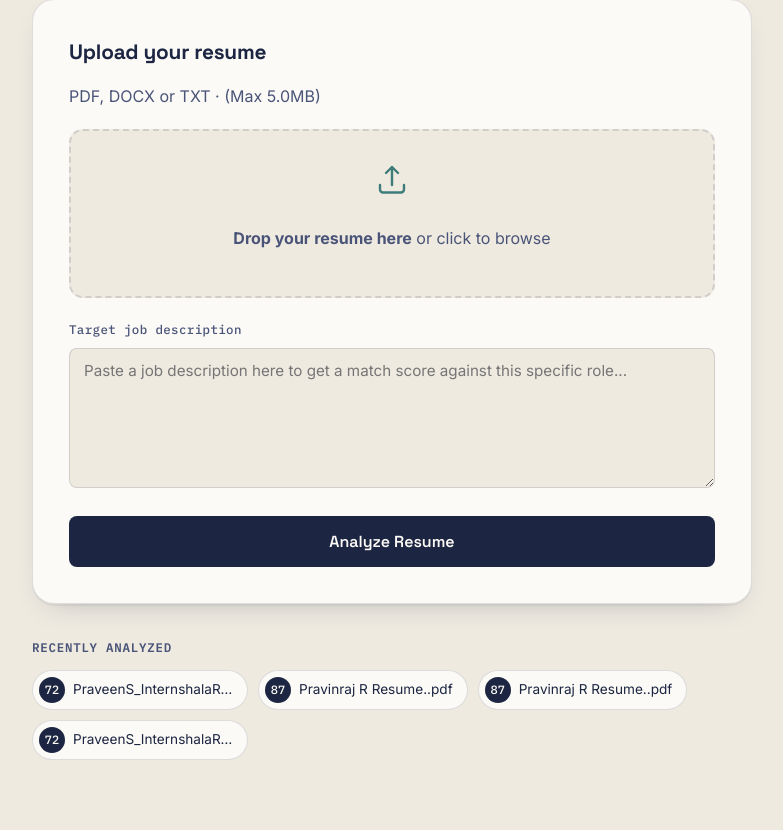
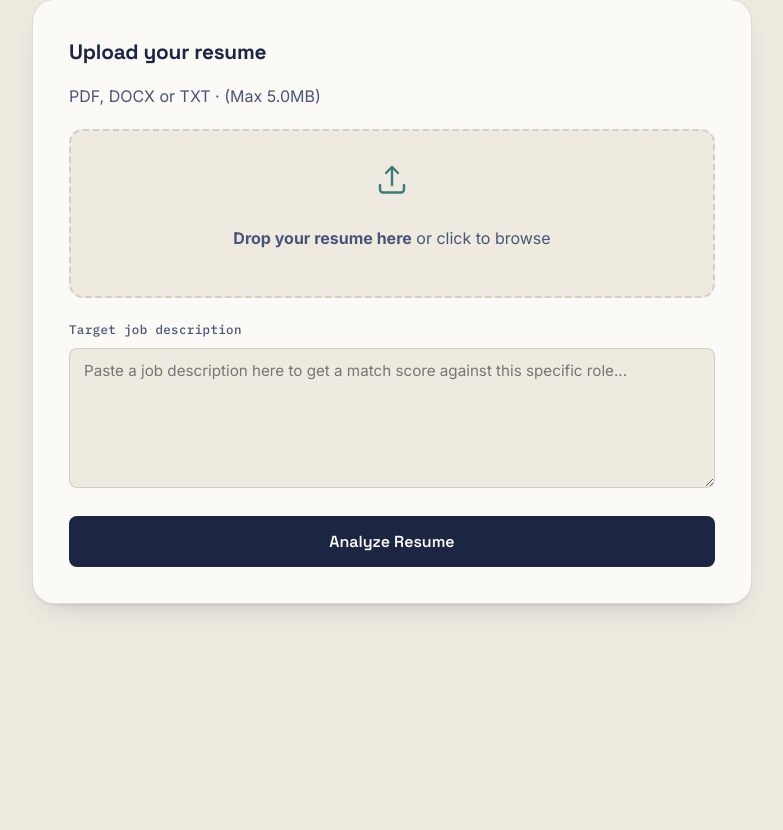
Before and after one commit to Srisubagopalan/Resume-Check, a Django app: page / in a window 1280 px wide. Shown: the part 425-1255 px from the top of the page, without its empty margins (248-1031 px from the left). After the commit the page ends 1038 px from the top, so only its background shows below. Run offline with Django 5.2, Linux system fonts and the light colour scheme; data comes from the database, SQL or seed files in the repository.

Commit message:
Update home.html

```diff
--- a/resume_analyzer/analyzer/templates/analyzer/home.html
+++ b/resume_analyzer/analyzer/templates/analyzer/home.html
@@ -64,19 +64,6 @@
       </form>
     </div>
 
-    {% if recent %}
-    <div class="recent-strip">
-      <h3>Recently analyzed</h3>
-      <div class="recent-list">
-        {% for item in recent %}
-        <a href="{% url 'analyzer:result' item.pk %}" class="recent-chip">
-          <span class="recent-score">{{ item.ats_score|floatformat:0 }}</span>
-          <span class="recent-name">{{ item.original_filename }}</span>
-        </a>
-        {% endfor %}
-      </div>
-    </div>
-    {% endif %}
   </div>
 </section>
 {% endblock %}
```
